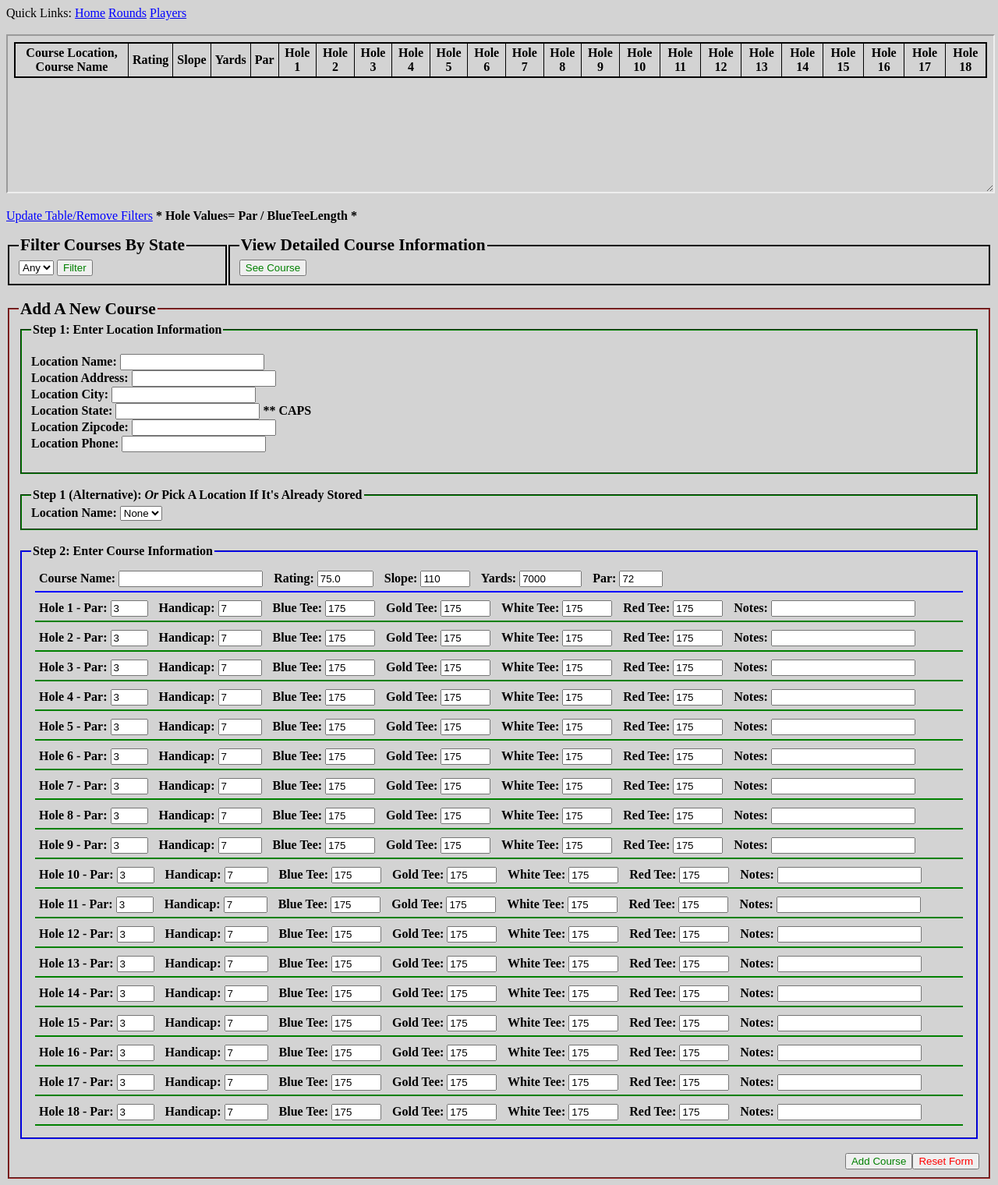
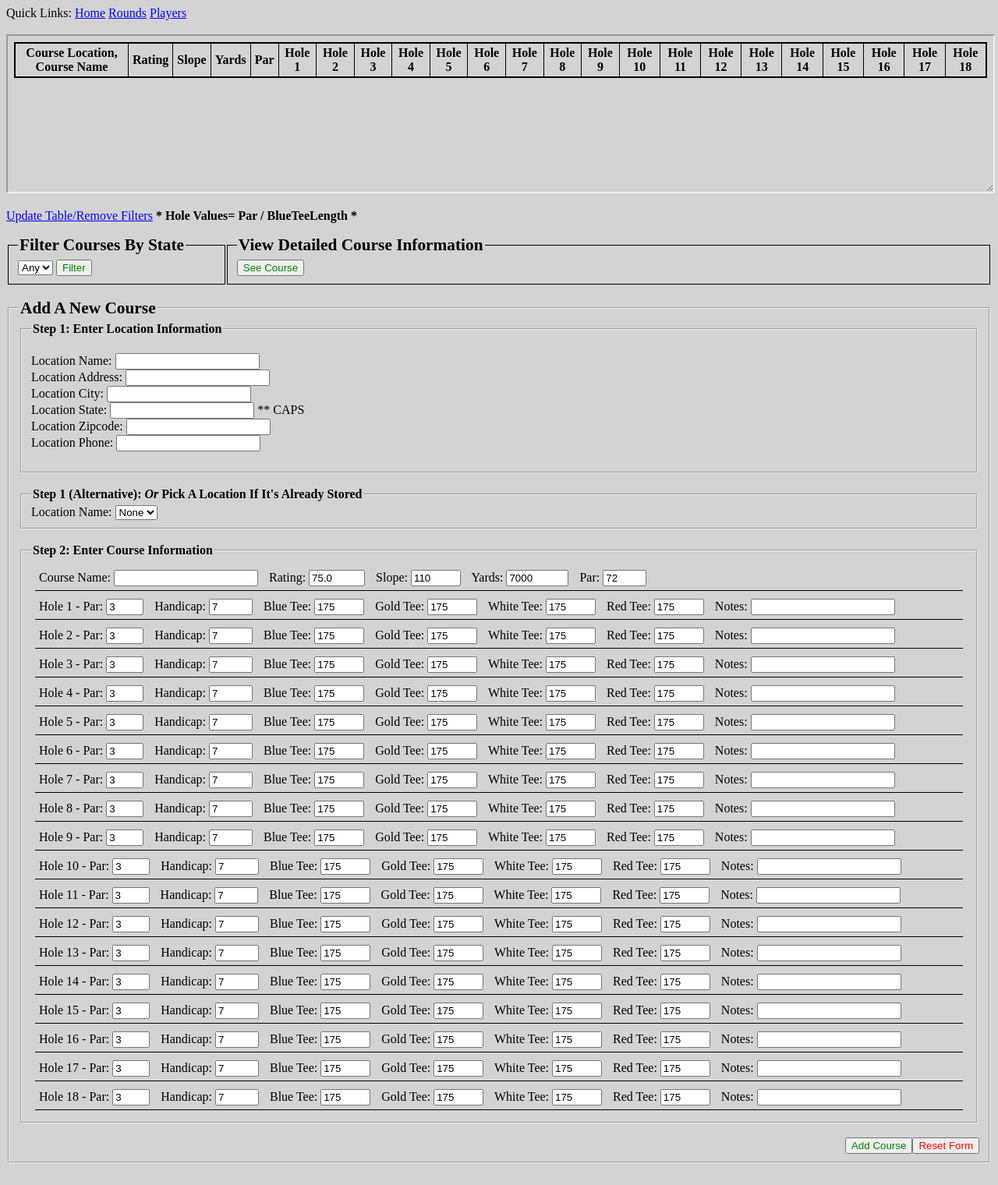
Before and after one commit to AdamSunderman/GolfDatabase, a PHP site: page /courses.php in a window 1280 px wide. Shown: the whole page at 78% size. After the commit the page ends 1492 px from the top, so only its background shows below. Run offline with PHP 8.4, Linux system fonts and the light colour scheme; data that the repository does not hold is empty; a stand-in replaces the project's code that opens the database connection; some libraries are stand-ins or nearby versions.

Commit message:
Check in

```diff
--- /dev/null
+++ b/code/config.php
@@ -0,0 +1,7 @@
+<?php
+define (mUSER, "sunderad-db");
+define (mPASS, "f0YfFLX9K5HB3RUT");
+define (mDB, "sunderad-db");
+define (mHOST, "oniddb.cws.oregonstate.edu");
+
+?>
--- a/code/courses.php
+++ b/code/courses.php
@@ -19,11 +19,15 @@
 	<iframe height="200px" width="100%" src="coursetable.php" name="table"></iframe>
 	<!-- Reset table/remove filters iframe-->
 	<form method="get" action="coursetable.php" target="table">
-		<p><a href="coursetable.php" target="table"><font color="0000FF">Update Table/Remove Filters</font></a>  <b>* Hole Values= Par / BlueTeeLength *<b> </p>
+		<p>
+			<a href="coursetable.php" target="table"><font color="0000FF">Update Table/Remove Filters</font></a>  <b>* Hole Values= Par / BlueTeeLength *</b>
+		</p>
 	</form>
 	<form method="get" action="coursetable.php" target="table">
-		<fieldset style="width: 20%; float: left; border: solid black 2px;">
-		<legend style="font-size: 16pt;"><b>Filter Courses By State</b></legend>
+		<fieldset style="width: 20%; float: left; border: solid black 1px;">
+			<legend style="font-size: 16pt;">
+				<b>Filter Courses By State</b>
+			</legend>
 			<select name="state">
 				<option value="">Any</option>
 				<?php
@@ -46,15 +50,23 @@
 		</fieldset>
 	</form>
 	<form>
-		<fieldset style="border: solid black 2px;"> <!-- Change this section -->
-			<legend style="font-size: 16pt;"><b>View Detailed Course Information</b></legend>
+		<fieldset style="border: solid black 1px;"> <!-- Change this section -->
+			<legend style="font-size: 16pt;">
+				<b>View Detailed Course Information</b>
+			</legend>
 			<input type="submit" value="See Course" style="color: green;">
 		</fieldset>
 	</form>
 	<br>
 	<form method="post" action="addcourse.php" target="table" >
-		<fieldset style="border-color: brown;"><legend style="font-size: 16pt;"><b>Add A New Course</b></legend>
-			<fieldset style="border-color: green;"><legend>Step 1: Enter Location Information</legend>
+		<fieldset>
+			<legend style="font-size: 16pt;">
+				<b>Add A New Course</b>
+			</legend>
+			<fieldset>
+				<legend>
+					<b>Step 1: Enter Location Information</b>
+				</legend>
 				<p>
 					Location Name: <input type="text" name="locationname"><br>
 					Location Address: <input type="text" name="address"><br>
@@ -63,8 +75,9 @@
 					Location Zipcode: <input type="text" name="zipcode" maxlength="5"><br>
 					Location Phone: <input type="text" name="phone"><br>
 				</p>
-			</fieldset><br>
-			<fieldset style="border-color: green;"><legend>Step 1 (Alternative):<em> Or </em>Pick A Location If It's Already Stored</legend>
+			</fieldset>
+			<br>
+			<fieldset><legend><b>Step 1 (Alternative):<em> Or </em>Pick A Location If It's Already Stored</b></legend>
 				Location Name: <select name="locationid" style="position: center;">
 					<option value="" selected>None</option>
 						<?php
@@ -84,8 +97,8 @@
 						?>
 					</select>
 			</fieldset><br>
-			<fieldset id="coursefieldset" style="border-color: blue;"><legend>Step 2: Enter Course Information</legend>
-				<section style="border-bottom: solid blue 2px; margin: 5px; padding: 5px;">
+			<fieldset id="coursefieldset"><legend><b>Step 2: Enter Course Information</b></legend>
+				<section style="border-bottom: solid black 1px; margin: 5px; padding: 5px;">
 					Course Name: <input type="text" name="coursename" style="margin-right: 10px;">
 					Rating: <input type="number" name="rating" step=".1" max="99.9" min="50.0" value="75.0" maxlength="4" style="margin-right: 10px;">
 					Slope: <input type="number" name="slope" step="1" max="250" min="50" value="110" maxlength="3" style="margin-right: 10px;">
@@ -93,7 +106,7 @@
 					Par: <input type="number" name="coursepar" step="1" max="99" min="1" value="72" maxlength="2" style="margin-right: 10px;">
 				</section>
 
-				<section style="border-bottom: solid green 2px; margin: 5px; padding: 5px;">
+				<section style="border-bottom: solid black 1px; margin: 5px; padding: 5px;">
 					Hole 1  -   Par: <input type="number" name="hole1par" step="1" max="7" min="1" value="3" maxlength="1" style="margin-right: 10px;">
 							Handicap: <input type="number" name="hole1handicap" step="1" max="30" min="0" value="7" maxlength="2" style="margin-right: 10px;">
 							Blue Tee: <input type="number" name="hole1blue" step="1" max="999" min="1" value="175" maxlength="3" style="margin-right: 10px;">
@@ -102,7 +115,7 @@
 							Red Tee: <input type="number" name="hole1red" step="1" max="999" min="1" value="175" maxlength="3" style="margin-right: 10px;">
 							Notes: <input type="text" name="hole1notes" maxlength="255">
 				</section>
-				<section style="border-bottom: solid green 2px; margin: 5px; padding: 5px;">
+				<section style="border-bottom: solid black 1px; margin: 5px; padding: 5px;">
 					Hole 2  -   Par: <input type="number" name="hole2par" step="1" max="7" min="1" value="3" maxlength="1" style="margin-right: 10px;">
 							Handicap: <input type="number" name="hole2handicap" step="1" max="30" min="0" value="7" maxlength="2" style="margin-right: 10px;">
 							Blue Tee: <input type="number" name="hole2blue" step="1" max="999" min="1" value="175" maxlength="3" style="margin-right: 10px;">
@@ -111,7 +124,7 @@
 							Red Tee: <input type="number" name="hole2red" step="1" max="999" min="1" value="175" maxlength="3" style="margin-right: 10px;">
 							Notes: <input type="text" name="hole2notes" maxlength="255">
 				</section>
-				<section style="border-bottom: solid green 2px; margin: 5px; padding: 5px;">
+				<section style="border-bottom: solid black 1px; margin: 5px; padding: 5px;">
 					Hole 3  -   Par: <input type="number" name="hole3par" step="1" max="7" min="1" value="3" maxlength="1" style="margin-right: 10px;">
 							Handicap: <input type="number" name="hole3handicap" step="1" max="30" min="0" value="7" maxlength="2" style="margin-right: 10px;">
 							Blue Tee: <input type="number" name="hole3blue" step="1" max="999" min="1" value="175" maxlength="3" style="margin-right: 10px;">
@@ -120,7 +133,7 @@
 							Red Tee: <input type="number" name="hole3red" step="1" max="999" min="1" value="175" maxlength="3" style="margin-right: 10px;">
 							Notes: <input type="text" name="hole3notes" maxlength="255">
 				</section>
-				<section style="border-bottom: solid green 2px; margin: 5px; padding: 5px;">
+				<section style="border-bottom: solid black 1px; margin: 5px; padding: 5px;">
 					Hole 4  -   Par: <input type="number" name="hole4par" step="1" max="7" min="1" value="3" maxlength="1" style="margin-right: 10px;">
 							Handicap: <input type="number" name="hole4handicap" step="1" max="30" min="0" value="7" maxlength="2" style="margin-right: 10px;">
 							Blue Tee: <input type="number" name="hole4blue" step="1" max="999" min="1" value="175" maxlength="3" style="margin-right: 10px;">
@@ -129,7 +142,7 @@
 							Red Tee: <input type="number" name="hole4red" step="1" max="999" min="1" value="175" maxlength="3" style="margin-right: 10px;">
 							Notes: <input type="text" name="hole4notes" maxlength="255">
 				</section>
-				<section style="border-bottom: solid green 2px; margin: 5px; padding: 5px;">
+				<section style="border-bottom: solid black 1px; margin: 5px; padding: 5px;">
 					Hole 5  -   Par: <input type="number" name="hole5par" step="1" max="7" min="1" value="3" maxlength="1" style="margin-right: 10px;">
 							Handicap: <input type="number" name="hole5handicap" step="1" max="30" min="0" value="7" maxlength="2" style="margin-right: 10px;">
 							Blue Tee: <input type="number" name="hole5blue" step="1" max="999" min="1" value="175" maxlength="3" style="margin-right: 10px;">
@@ -138,7 +151,7 @@
 							Red Tee: <input type="number" name="hole5red" step="1" max="999" min="1" value="175" maxlength="3" style="margin-right: 10px;">
 							Notes: <input type="text" name="hole5notes" maxlength="255">
 				</section>
-				<section style="border-bottom: solid green 2px; margin: 5px; padding: 5px;">
+				<section style="border-bottom: solid black 1px; margin: 5px; padding: 5px;">
 					Hole 6  -   Par: <input type="number" name="hole6par" step="1" max="7" min="1" value="3" maxlength="1" style="margin-right: 10px;">
 							Handicap: <input type="number" name="hole6handicap" step="1" max="30" min="0" value="7" maxlength="2" style="margin-right: 10px;">
 							Blue Tee: <input type="number" name="hole6blue" step="1" max="999" min="1" value="175" maxlength="3" style="margin-right: 10px;">
@@ -147,7 +160,7 @@
 							Red Tee: <input type="number" name="hole6red" step="1" max="999" min="1" value="175" maxlength="3" style="margin-right: 10px;">
 							Notes: <input type="text" name="hole6notes" maxlength="255">
 				</section>
-				<section style="border-bottom: solid green 2px; margin: 5px; padding: 5px;">
+				<section style="border-bottom: solid black 1px; margin: 5px; padding: 5px;">
 					Hole 7  -   Par: <input type="number" name="hole7par" step="1" max="7" min="1" value="3" maxlength="1" style="margin-right: 10px;">
 							Handicap: <input type="number" name="hole7handicap" step="1" max="30" min="0" value="7" maxlength="2" style="margin-right: 10px;">
 							Blue Tee: <input type="number" name="hole7blue" step="1" max="999" min="1" value="175" maxlength="3" style="margin-right: 10px;">
@@ -156,7 +169,7 @@
 							Red Tee: <input type="number" name="hole7red" step="1" max="999" min="1" value="175" maxlength="3" style="margin-right: 10px;">
 							Notes: <input type="text" name="hole7notes" maxlength="255">
 				</section>
-				<section style="border-bottom: solid green 2px; margin: 5px; padding: 5px;">
+				<section style="border-bottom: solid black 1px; margin: 5px; padding: 5px;">
 					Hole 8  -   Par: <input type="number" name="hole8par" step="1" max="7" min="1" value="3" maxlength="1" style="margin-right: 10px;">
 							Handicap: <input type="number" name="hole8handicap" step="1" max="30" min="0" value="7" maxlength="2" style="margin-right: 10px;">
 							Blue Tee: <input type="number" name="hole8blue" step="1" max="999" min="1" value="175" maxlength="3" style="margin-right: 10px;">
@@ -165,7 +178,7 @@
 							Red Tee: <input type="number" name="hole8red" step="1" max="999" min="1" value="175" maxlength="3" style="margin-right: 10px;">
 							Notes: <input type="text" name="hole8notes" maxlength="255">
 				</section>
-				<section style="border-bottom: solid green 2px; margin: 5px; padding: 5px;">
+				<section style="border-bottom: solid black 1px; margin: 5px; padding: 5px;">
 					Hole 9  -   Par: <input type="number" name="hole9par" step="1" max="7" min="1" value="3" maxlength="1" style="margin-right: 10px;">
 							Handicap: <input type="number" name="hole9handicap" step="1" max="30" min="0" value="7" maxlength="2" style="margin-right: 10px;">
 							Blue Tee: <input type="number" name="hole9blue" step="1" max="999" min="1" value="175" maxlength="3" style="margin-right: 10px;">
@@ -174,7 +187,7 @@
 							Red Tee: <input type="number" name="hole9red" step="1" max="999" min="1" value="175" maxlength="3" style="margin-right: 10px;">
 							Notes: <input type="text" name="hole9notes" maxlength="255">
 				</section>
-				<section style="border-bottom: solid green 2px; margin: 5px; padding: 5px;">
+				<section style="border-bottom: solid black 1px; margin: 5px; padding: 5px;">
 					Hole 10 -   Par: <input type="number" name="hole10par" step="1" max="7" min="1" value="3" maxlength="1" style="margin-right: 10px;">
 							Handicap: <input type="number" name="hole10handicap" step="1" max="30" min="0" value="7" maxlength="2" style="margin-right: 10px;">
 							Blue Tee: <input type="number" name="hole10blue" step="1" max="999" min="1" value="175" maxlength="3" style="margin-right: 10px;">
@@ -183,7 +196,7 @@
 							Red Tee: <input type="number" name="hole10red" step="1" max="999" min="1" value="175" maxlength="3" style="margin-right: 10px;">
 							Notes: <input type="text" name="hole10notes" maxlength="255">
 				</section>
-				<section style="border-bottom: solid green 2px; margin: 5px; padding: 5px;">
+				<section style="border-bottom: solid black 1px; margin: 5px; padding: 5px;">
 					Hole 11 -   Par: <input type="number" name="hole11par" step="1" max="7" min="1" value="3" maxlength="1" style="margin-right: 10px;">
 							Handicap: <input type="number" name="hole11handicap" step="1" max="30" min="0" value="7" maxlength="2" style="margin-right: 10px;">
 							Blue Tee: <input type="number" name="hole11blue" step="1" max="999" min="1" value="175" maxlength="3" style="margin-right: 10px;">
@@ -192,7 +205,7 @@
 							Red Tee: <input type="number" name="hole11red" step="1" max="999" min="1" value="175" maxlength="3" style="margin-right: 10px;">
 							Notes: <input type="text" name="hole11notes" maxlength="255">
 				</section>
-				<section style="border-bottom: solid green 2px; margin: 5px; padding: 5px;">
+				<section style="border-bottom: solid black 1px; margin: 5px; padding: 5px;">
 					Hole 12 -   Par: <input type="number" name="hole12par" step="1" max="7" min="1" value="3" maxlength="1" style="margin-right: 10px;">
 							Handicap: <input type="number" name="hole12handicap" step="1" max="30" min="0" value="7" maxlength="2" style="margin-right: 10px;">
 							Blue Tee: <input type="number" name="hole12blue" step="1" max="999" min="1" value="175" maxlength="3" style="margin-right: 10px;">
@@ -201,7 +214,7 @@
 							Red Tee: <input type="number" name="hole12red" step="1" max="999" min="1" value="175" maxlength="3" style="margin-right: 10px;">
 							Notes: <input type="text" name="hole12notes" maxlength="255">
 				</section>
-				<section style="border-bottom: solid green 2px; margin: 5px; padding: 5px;">
+				<section style="border-bottom: solid black 1px; margin: 5px; padding: 5px;">
 					Hole 13 -   Par: <input type="number" name="hole13par" step="1" max="7" min="1" value="3" maxlength="1" style="margin-right: 10px;">
 							Handicap: <input type="number" name="hole13handicap" step="1" max="30" min="0" value="7" maxlength="2" style="margin-right: 10px;">
 							Blue Tee: <input type="number" name="hole13blue" step="1" max="999" min="1" value="175" maxlength="3" style="margin-right: 10px;">
@@ -210,7 +223,7 @@
 							Red Tee: <input type="number" name="hole13red" step="1" max="999" min="1" value="175" maxlength="3" style="margin-right: 10px;">
 							Notes: <input type="text" name="hole13notes" maxlength="255">
 				</section>
-				<section style="border-bottom: solid green 2px; margin: 5px; padding: 5px;">
+				<section style="border-bottom: solid black 1px; margin: 5px; padding: 5px;">
 					Hole 14 -   Par: <input type="number" name="hole14par" step="1" max="7" min="1" value="3" maxlength="1" style="margin-right: 10px;">
 							Handicap: <input type="number" name="hole14handicap" step="1" max="30" min="0" value="7" maxlength="2" style="margin-right: 10px;">
 							Blue Tee: <input type="number" name="hole14blue" step="1" max="999" min="1" value="175" maxlength="3" style="margin-right: 10px;">
@@ -219,7 +232,7 @@
 							Red Tee: <input type="number" name="hole14red" step="1" max="999" min="1" value="175" maxlength="3" style="margin-right: 10px;">
 							Notes: <input type="text" name="hole14notes" maxlength="255">
 				</section>
-				<section style="border-bottom: solid green 2px; margin: 5px; padding: 5px;">
+				<section style="border-bottom: solid black 1px; margin: 5px; padding: 5px;">
 					Hole 15 -   Par: <input type="number" name="hole15par" step="1" max="7" min="1" value="3" maxlength="1" style="margin-right: 10px;">
 							Handicap: <input type="number" name="hole15handicap" step="1" max="30" min="0" value="7" maxlength="2" style="margin-right: 10px;">
 							Blue Tee: <input type="number" name="hole15blue" step="1" max="999" min="1" value="175" maxlength="3" style="margin-right: 10px;">
@@ -228,7 +241,7 @@
 							Red Tee: <input type="number" name="hole15red" step="1" max="999" min="1" value="175" maxlength="3" style="margin-right: 10px;">
 							Notes: <input type="text" name="hole15notes" maxlength="255">
 				</section>
-				<section style="border-bottom: solid green 2px; margin: 5px; padding: 5px;">
+				<section style="border-bottom: solid black 1px; margin: 5px; padding: 5px;">
 					Hole 16 -   Par: <input type="number" name="hole16par" step="1" max="7" min="1" value="3" maxlength="1" style="margin-right: 10px;">
 							Handicap: <input type="number" name="hole16handicap" step="1" max="30" min="0" value="7" maxlength="2" style="margin-right: 10px;">
 							Blue Tee: <input type="number" name="hole16blue" step="1" max="999" min="1" value="175" maxlength="3" style="margin-right: 10px;">
@@ -237,7 +250,7 @@
 							Red Tee: <input type="number" name="hole16red" step="1" max="999" min="1" value="175" maxlength="3" style="margin-right: 10px;">
 							Notes: <input type="text" name="hole16notes" maxlength="255">
 				</section>
-				<section style="border-bottom: solid green 2px; margin: 5px; padding: 5px;">
+				<section style="border-bottom: solid black 1px; margin: 5px; padding: 5px;">
 					Hole 17 -   Par: <input type="number" name="hole17par" step="1" max="7" min="1" value="3" maxlength="1" style="margin-right: 10px;">
 							Handicap: <input type="number" name="hole17handicap" step="1" max="30" min="0" value="7" maxlength="2" style="margin-right: 10px;">
 							Blue Tee: <input type="number" name="hole17blue" step="1" max="999" min="1" value="175" maxlength="3" style="margin-right: 10px;">
@@ -246,7 +259,7 @@
 							Red Tee: <input type="number" name="hole17red" step="1" max="999" min="1" value="175" maxlength="3" style="margin-right: 10px;">
 							Notes: <input type="text" name="hole17notes" maxlength="255">
 				</section>
-				<section style="border-bottom: solid green 2px; margin: 5px; padding: 5px;">
+				<section style="border-bottom: solid black 1px; margin: 5px; padding: 5px;">
 					Hole 18 -   Par: <input type="number" name="hole18par" step="1" max="7" min="1" value="3" maxlength="1" style="margin-right: 10px;">
 							Handicap: <input type="number" name="hole18handicap" step="1" max="30" min="0" value="7" maxlength="2" style="margin-right: 10px;">
 							Blue Tee: <input type="number" name="hole18blue" step="1" max="999" min="1" value="175" maxlength="3" style="margin-right: 10px;">
--- a/code/gdb.css
+++ b/code/gdb.css
@@ -68,38 +68,3 @@ a.button{
 	text-decoration: none;
 	color: initial;
 }
-
-#topforms{
-	width: 100%;
-	height: 420px;
-	padding: 0;
-	margin: 0;
-
-}
-
-#form1{
-	float: left;
-	width: auto;
-	min-height: 100%;
-	padding: 0;
-	margin: 0;
-}
-
-#form2{
-	float: center;
-	width: auto;
-	min-height: 100%;
-	padding: 0;
-	margin: 0;
-}
-
-.sidebysideforms{
-	width: auto;
-	min-height: 100%;
-	margin: 0;
-	padding: 0;
-}
-
-#coursefieldset{
-
-}
```
Also changed, not shown: code/deleteplayer.php (added, +35 -0 lines), code/players.php (+49 -14 lines), code/rounds.php (+7 -4 lines). Lines whose indentation alone changed are shown as unchanged.
